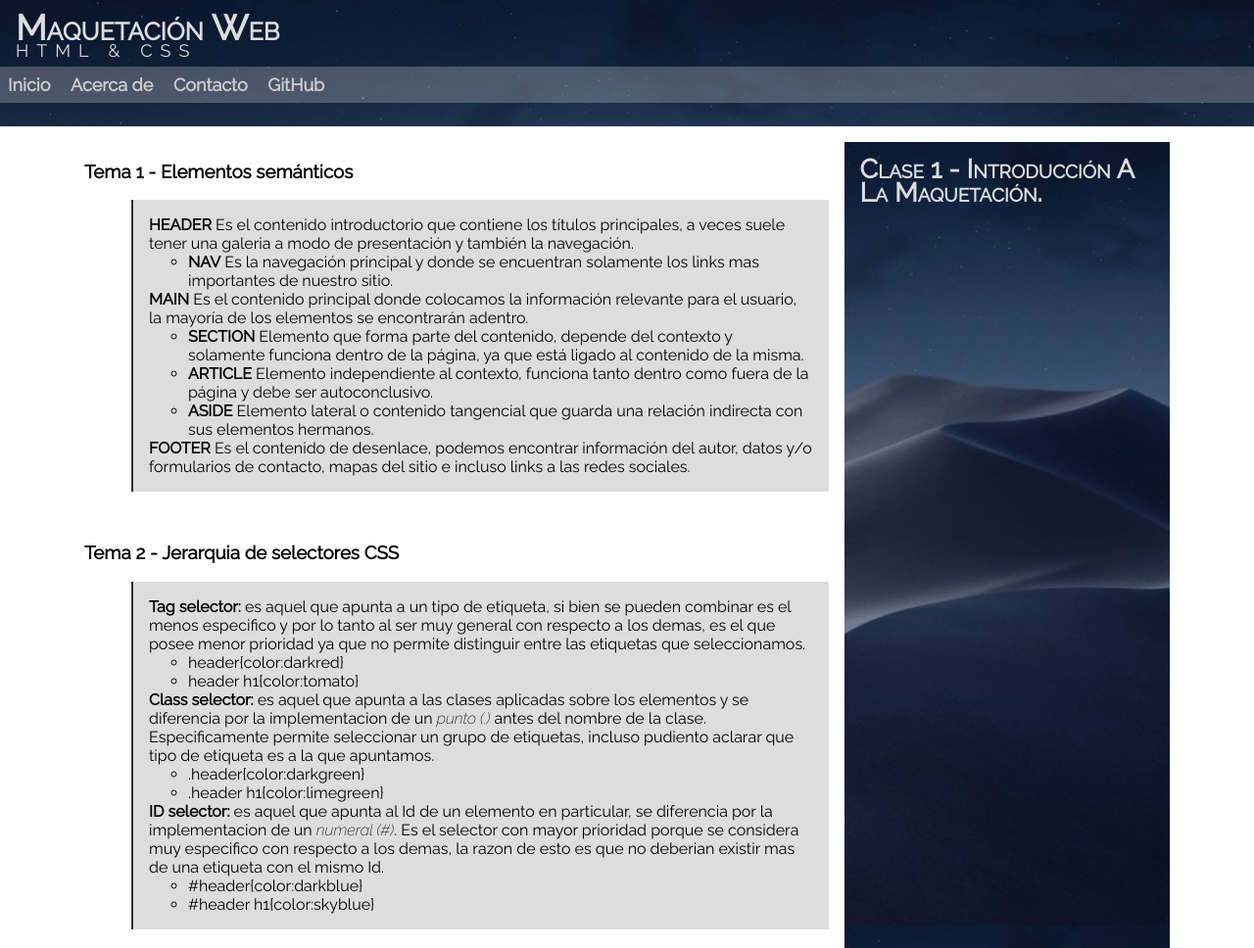
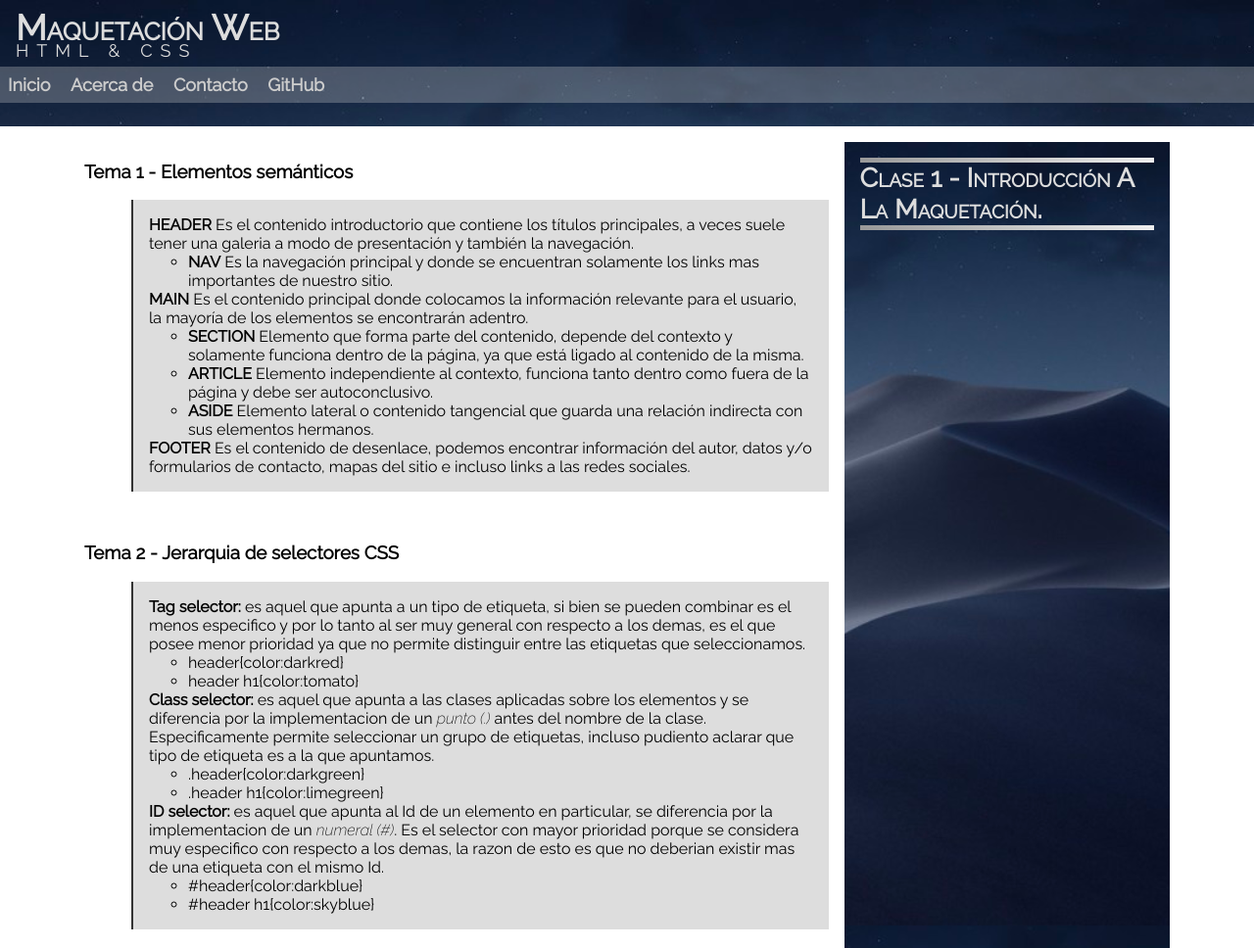
Before and after one commit to jyongkim/projectMockup, a plain HTML site: page index.html in a window 1280 px wide. Shown: the top 968 px of the page at 98% size. Drawn offline with Linux system fonts and the light colour scheme; a web font is replaced by a local one.

Commit message:
section .header::before/after

```diff
--- a/css/styles.css
+++ b/css/styles.css
@@ -393,9 +393,16 @@ section .header{
 }
 
 section .header h1{
-    line-height: 1.5rem;
+    line-height: 2rem;
 }
 
+section .header::before,
+section .header::after{
+    content:'';
+    height: 5px;
+    display: block;
+    background: linear-gradient(to right, #999, #eee);
+ }
 /*Formulario*/
 #contact{
     min-width: 100px;
```
